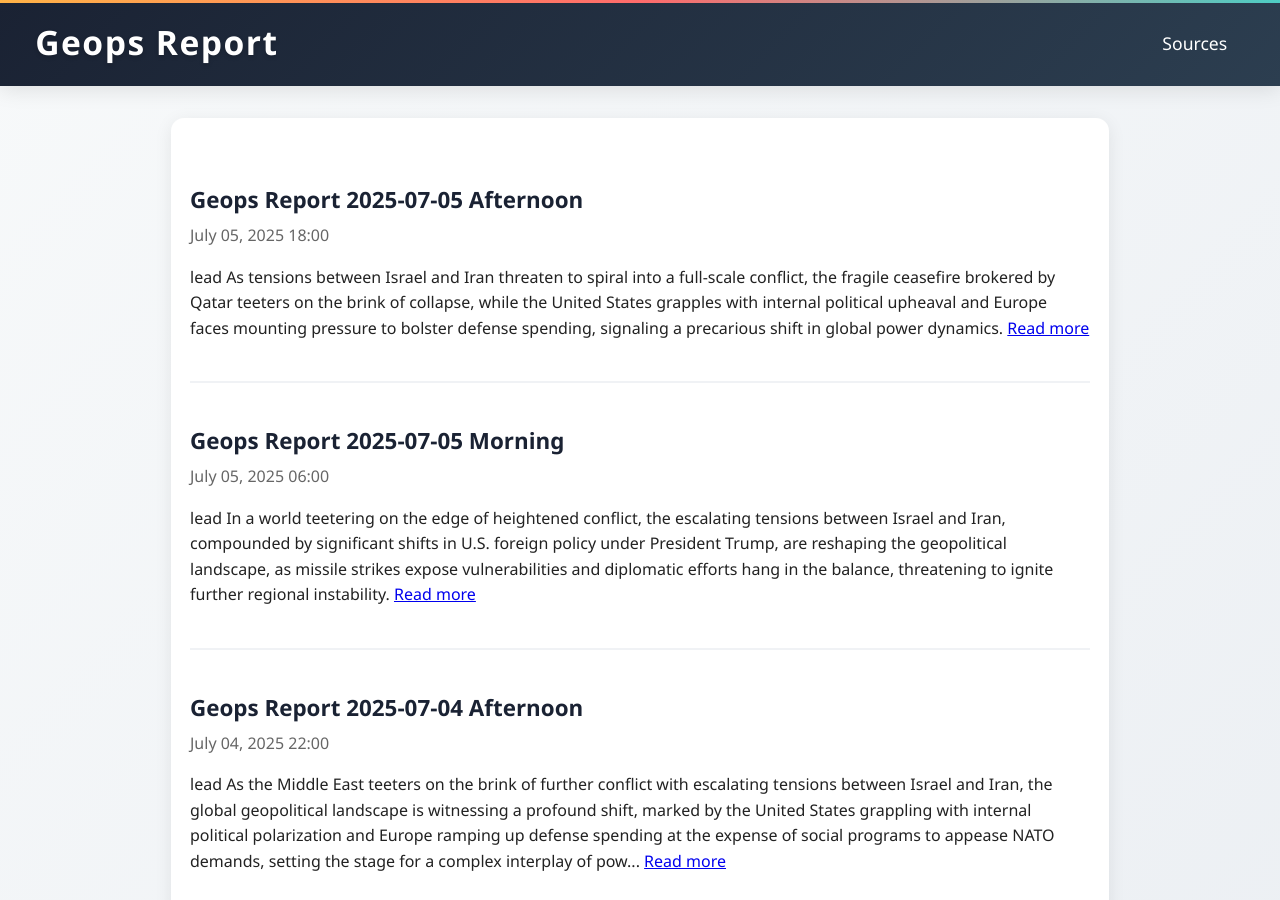
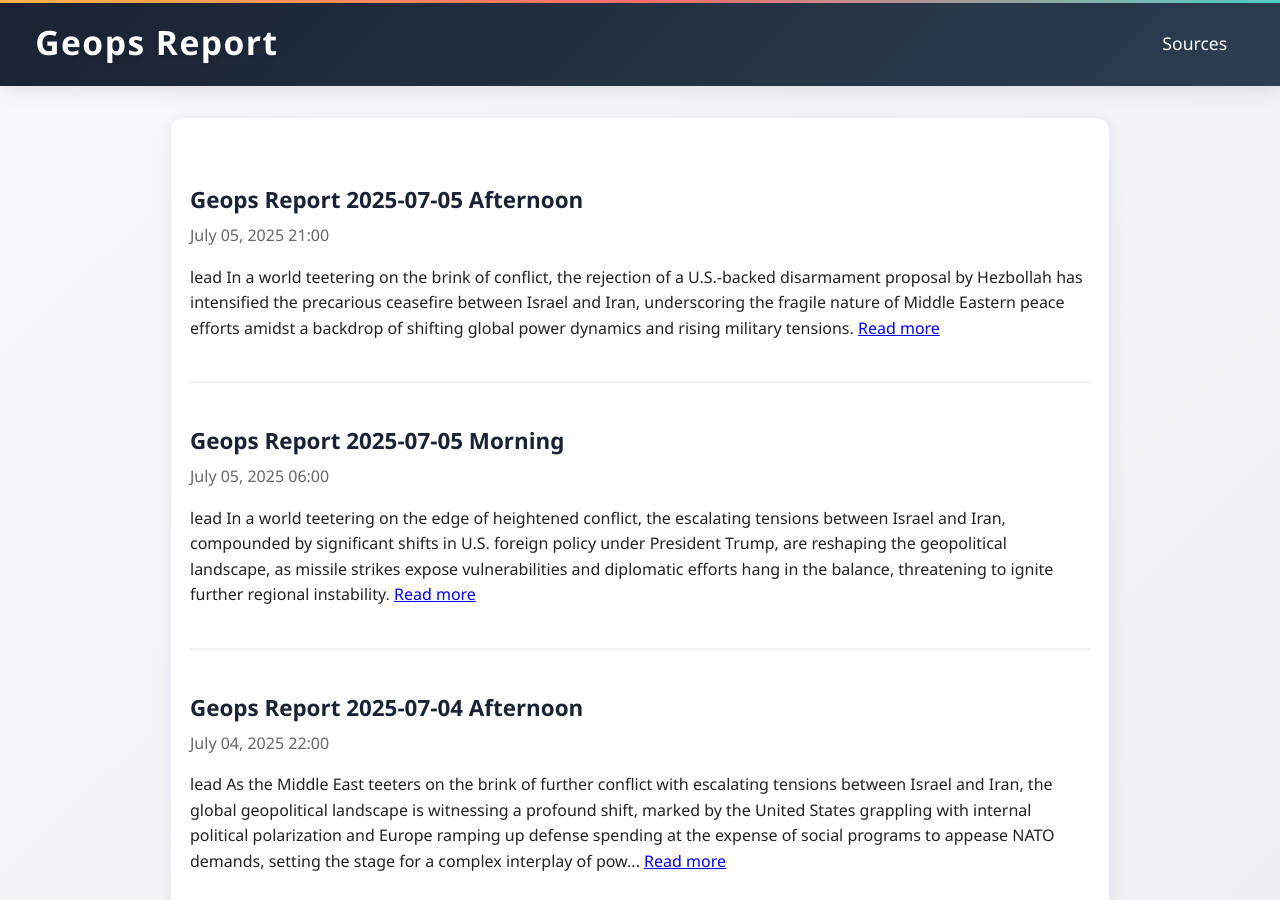
Before and after one commit to geopsreport/report, a Jekyll site: the page built from site/index.md, in a window 1280 px wide and 900 px high. Built offline with Jekyll 4.4.1, drawn with Linux system fonts in a browser that asks for light colours; part of the change alters nothing that is shown.

Commit message:
Auto: Publish new report 2025-07-05 21:32

```diff
--- a/site/_posts/2025-07-05-afternoon-geops-report.md
+++ b/site/_posts/2025-07-05-afternoon-geops-report.md
@@ -1,45 +1,44 @@
 ---
 title: "Geops Report 2025-07-05 Afternoon"
-date: 2025-07-05 18:00 UTC
-excerpt: "As tensions between Israel and Iran threaten to spiral into a full-scale conflict, the fragile ceasefire brokered by Qatar teeters on the brink of collapse, while the United States grapples with internal political upheaval and Europe faces mounting pressure to bolster defense spending, signaling a precarious shift in global power dynamics."
+date: 2025-07-05 21:00 UTC
+excerpt: "In a world teetering on the brink of conflict, the rejection of a U.S.-backed disarmament proposal by Hezbollah has intensified the precarious ceasefire between Israel and Iran, underscoring the fragile nature of Middle Eastern peace efforts amidst a backdrop of shifting global power dynamics and rising military tensions."
 analysts:
+  - Alastair Crooke
+  - Binoy Kampmark
+  - Chris Hedges
+  - Max Blumenthal
   - Jan Oberg
+  - Andrei Martyanov
+  - Ray McGovern
+  - Caitlin Johnstone
   - Nicolai N. Petro
+  - Chas W. Freeman Jr.
+  - Larry C. Johnson
   - M. K. Bhadrakumar
-  - Ray McGovern
-  - Binoy Kampmark
-  - Chas W. Freeman Jr.
-  - Patrick Armstrong
-  - Max Blumenthal
   - Daniel L. Davis
   - Elijah J. Magnier
-  - Chris Hedges
+  - Patrick Armstrong
 ---
 
----
+### Geopolitical Summary: July 5, 2025
 
-**Geops Report: July 5, 2025 Evening**
+#### Context
+The geopolitical landscape in July 2025 is marked by significant tensions and strategic shifts, particularly in the Middle East and among global power structures. The ongoing conflict between Israel and Iran remains a central issue, with both military and diplomatic maneuvers influencing regional stability. Meanwhile, the United States, under President Donald Trump, continues to exhibit unpredictable foreign policy shifts, and the expansion of the BRICS alliance signals a shift in global economic power dynamics.
 
-**Context:**
-The global geopolitical landscape remains highly volatile, with significant developments in the Middle East, the United States, and Europe. The ongoing conflict between Israel and Iran continues to escalate, influencing regional stability and international relations. Meanwhile, the United States faces internal political challenges that could shape its foreign policy, and Europe grapples with increased defense spending pressures amidst austerity measures.
+#### Recent Developments
 
-**Recent Developments:**
+1. **Middle East Tensions and Hezbollah's Rejection of Disarmament Proposal**: The fragile ceasefire between Israel and Iran, mediated by Qatar, remains precarious. Recent developments include Hezbollah's rejection of a U.S. proposal for disarmament in exchange for Israeli withdrawal and financial aid. **Elijah J. Magnier** reports that Hezbollah views the proposal as untrustworthy, citing strategic gaps and sovereignty violations. This rejection highlights the complexity of achieving lasting peace in the region, as underlying issues remain unresolved.
 
-1. **Middle East Tensions:**
-   The fragile ceasefire between Israel and Iran, mediated by Qatar, is under strain as both nations engage in retaliatory military actions. Recent Israeli airstrikes on Iran's nuclear facilities and Iran's missile responses have exposed vulnerabilities in Israel's defense systems. The use of advanced technologies like the IAEA's MOSAIC software in monitoring Iran's nuclear program has raised concerns about potential misuse for espionage, complicating diplomatic efforts. **Chris Hedges** critiques the media's portrayal of U.S. military actions against Iran, noting that "claims of Iran being a grave threat lack substantiation and serve to justify U.S. aggression."
+2. **U.S. Political Dynamics and Media Challenges**: In the United States, political polarization continues to deepen. The recent shutdown of African Stream, a pan-African media outlet, after being labeled a Kremlin front by U.S. Secretary of State Antony Blinken, underscores the challenges faced by independent media opposing U.S. narratives. **Chris Hedges** highlights the broader implications of media suppression, emphasizing the need for integrity-driven journalism in an era dominated by self-serving billionaires.
 
-2. **U.S. Political Dynamics:**
-   In the United States, political polarization continues to deepen. The passage of Donald Trump's "One Big Beautiful Bill" Act has sparked debate over its economic implications, particularly regarding national debt and wealth inequality. The recent analysis by the Institute on Taxation and Economic Policy (ITEP) highlights that the bill will provide over $1 trillion in tax breaks to the wealthiest 1% of Americans, exacerbating economic disparities. Meanwhile, Zohran Mamdani's victory in the New York City Democratic mayoral primary signals a shift towards more progressive politics, challenging the status quo.
+3. **European Defense Spending and Austerity Concerns**: At the NATO Summit in The Hague, European allies agreed to significantly increase their defense spending, largely to satisfy U.S. demands. This decision has sparked concerns about the impact on social programs across Europe, as countries balance military commitments with domestic welfare needs. A Eurostat report reveals that over 1 million people in the EU died from avoidable causes in 2022 due to inadequate healthcare funding, prompting calls for increased investment in healthcare and fair taxation of the wealthy.
 
-3. **European Defense Spending:**
-   At the NATO Summit in The Hague, European allies agreed to significantly increase their defense spending, largely to satisfy U.S. demands. British Prime Minister Keir Starmer's announcement of purchasing U.S. F-35A fighter jets underscores Europe's reliance on U.S. military power. **Chris Hedges** highlights the impact of these decisions, noting that Europe is "putting social programs on the chopping block to appease Trump on NATO funding," raising concerns about the erosion of social welfare.
+#### Trends and Expected Outcomes
 
-**Trends and Expected Outcomes:**
-
-The geopolitical environment is marked by heightened military tensions and shifting alliances. In the Middle East, the potential for further conflict remains high, with Iran's nuclear ambitions and Israel's military posture contributing to regional instability. Diplomatic efforts may focus on de-escalation and negotiation, but achieving a comprehensive peace agreement remains challenging.
+The geopolitical environment is characterized by heightened military tensions and shifting alliances. In the Middle East, the potential for further conflict remains high, with Iran's nuclear ambitions and Israel's military posture contributing to regional instability. Diplomatic efforts may focus on de-escalation and negotiation, but achieving a comprehensive peace agreement remains challenging.
 
 In the U.S., political dynamics are increasingly polarized, with progressive movements gaining traction amidst economic and social inequality concerns. This shift may influence future domestic and foreign policy decisions, particularly regarding military spending and international relations.
 
 Europe's increased military spending and reliance on U.S. support underscore the continent's strategic vulnerabilities and the ongoing debate over NATO's role in global security. As tensions with Russia and China persist, European nations may continue to prioritize defense capabilities over social welfare, potentially leading to domestic unrest.
 
-Overall, the geopolitical landscape is characterized by uncertainty and the potential for significant shifts in power dynamics, with diplomatic engagement and strategic alliances playing crucial roles in shaping future outcomes.
+Overall, the current geopolitical climate is characterized by uncertainty and the potential for significant shifts in power dynamics, with diplomatic engagement and strategic alliances playing crucial roles in shaping future outcomes.
```
